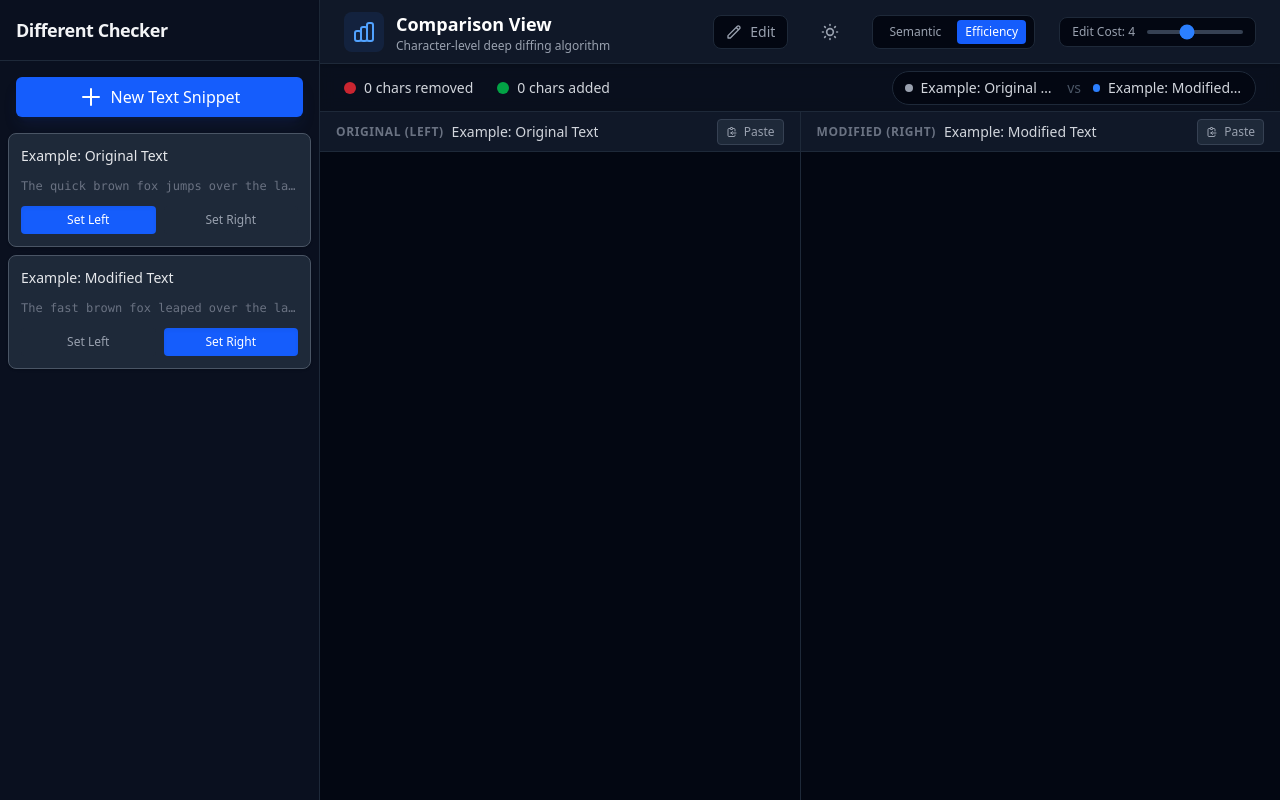
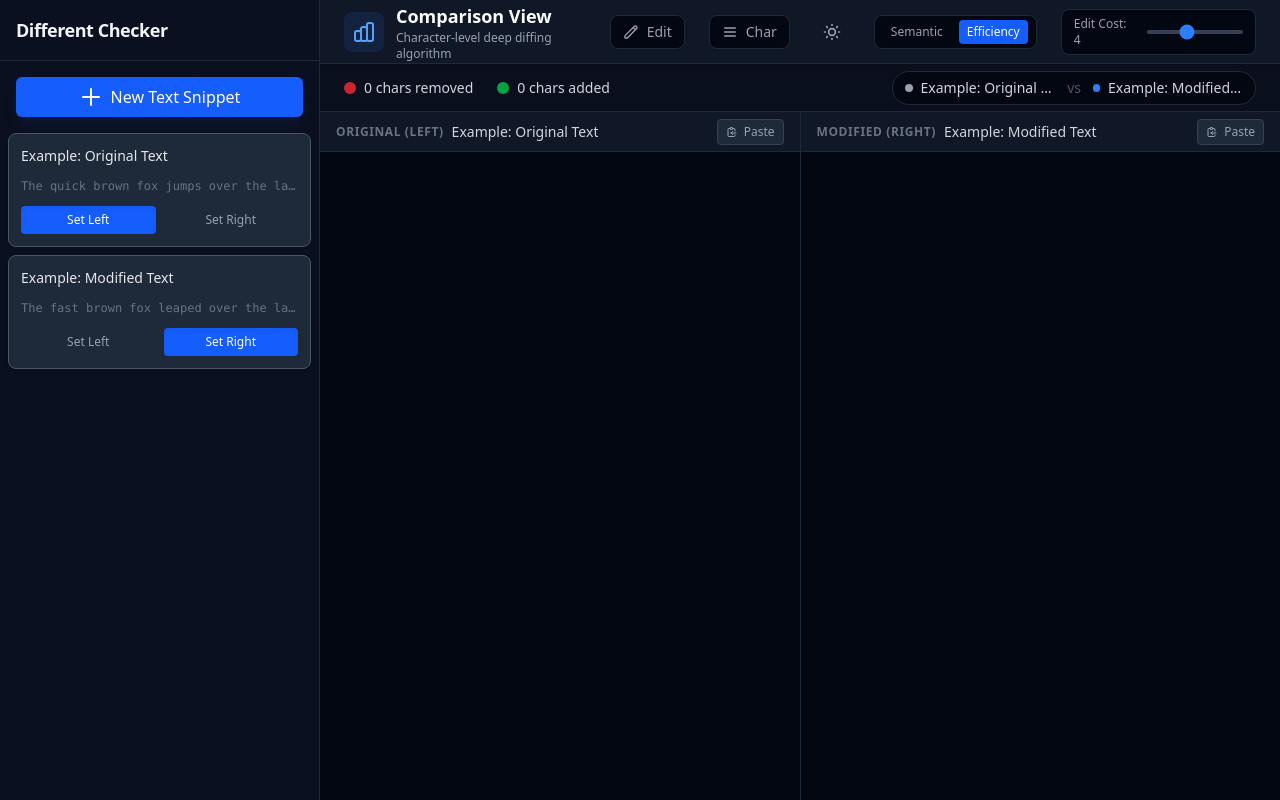
Before and after one commit to Wu-Yijun/diff-checker, a React (Vite) app: page / in a window 1280 px wide. Built offline with nearby package versions, Linux system fonts and the light colour scheme.

Commit message:
add split by line button

```diff
--- a/src/App.tsx
+++ b/src/App.tsx
@@ -55,6 +55,9 @@ export default function App() {
 
   // Edit Mode State
   const [isEditMode, setIsEditMode] = useState<boolean>(false);
+
+  // Split By Line State
+  const [splitByLine, setSplitByLine] = useState<boolean>(false);
 
   useEffect(() => {
     localStorage.setItem('theme', theme);
@@ -218,13 +221,28 @@ export default function App() {
             <button
               onClick={() => setIsEditMode(!isEditMode)}
               className={`flex items-center gap-2 px-3 py-1.5 rounded-lg font-medium text-sm transition-colors ${isEditMode
-                  ? 'bg-blue-600 text-white shadow-md'
-                  : 'bg-gray-100 dark:bg-gray-950 text-gray-600 dark:text-gray-400 hover:text-gray-900 dark:hover:text-gray-200 border border-gray-200 dark:border-gray-800'
+                ? 'bg-blue-600 text-white shadow-md'
+                : 'bg-gray-100 dark:bg-gray-950 text-gray-600 dark:text-gray-400 hover:text-gray-900 dark:hover:text-gray-200 border border-gray-200 dark:border-gray-800'
                 }`}
               title={isEditMode ? 'Switch to View Mode' : 'Switch to Edit Mode'}
             >
               {isEditMode ? <ViewModeIcon className="w-4 h-4" /> : <EditModeIcon className="w-4 h-4" />}
               <span>{isEditMode ? 'View' : 'Edit'}</span>
+            </button>
+
+            {/* Split By Line Toggle */}
+            <button
+              onClick={() => setSplitByLine(!splitByLine)}
+              className={`flex items-center gap-2 px-3 py-1.5 rounded-lg font-medium text-sm transition-colors ${splitByLine
+                ? 'bg-green-600 text-white shadow-md'
+                : 'bg-gray-100 dark:bg-gray-950 text-gray-600 dark:text-gray-400 hover:text-gray-900 dark:hover:text-gray-200 border border-gray-200 dark:border-gray-800'
+                }`}
+              title={splitByLine ? 'Disable Line Split' : 'Enable Line Split'}
+            >
+              <svg className="w-4 h-4" fill="none" viewBox="0 0 24 24" stroke="currentColor">
+                <path strokeLinecap="round" strokeLinejoin="round" strokeWidth={2} d="M4 6h16M4 12h16M4 18h16" />
+              </svg>
+              <span>{splitByLine ? 'Line' : 'Char'}</span>
             </button>
 
             {/* Theme Toggle */}
@@ -280,6 +298,7 @@ export default function App() {
           cleanupMode={cleanupMode}
           onSnippetDrop={handleSnippetDrop}
           isEditMode={isEditMode}
+          splitByLine={splitByLine}
         />
       </div>
 
--- a/src/components/DiffViewer.tsx
+++ b/src/components/DiffViewer.tsx
@@ -11,9 +11,10 @@ interface DiffViewerProps {
   cleanupMode: 'semantic' | 'efficiency';
   onSnippetDrop: (side: 'left' | 'right', snippetId: string) => void;
   isEditMode: boolean;
+  splitByLine: boolean;
 }
 
-export const DiffViewer: React.FC<DiffViewerProps> = ({ leftSnippet, rightSnippet, onUpdateSnippet, editCost, cleanupMode, onSnippetDrop, isEditMode }) => {
+export const DiffViewer: React.FC<DiffViewerProps> = ({ leftSnippet, rightSnippet, onUpdateSnippet, editCost, cleanupMode, onSnippetDrop, isEditMode, splitByLine }) => {
   const [hoveredIndex, setHoveredIndex] = React.useState<number | null>(null);
   const [isCtrlPressed, setIsCtrlPressed] = React.useState(false);
   const [dragOverSide, setDragOverSide] = React.useState<'left' | 'right' | null>(null);
@@ -116,7 +117,8 @@ export const DiffViewer: React.FC<DiffViewerProps> = ({ leftSnippet, rightSnippe
       text1: editableLeft,
       text2: editableRight,
       editCost,
-      cleanupMode
+      cleanupMode,
+      splitByLine
     };
 
     const now = Date.now();
@@ -142,7 +144,7 @@ export const DiffViewer: React.FC<DiffViewerProps> = ({ leftSnippet, rightSnippe
     }
     return;
 
-  }, [editableLeft, editableRight, editCost, cleanupMode, isEditMode]);
+  }, [editableLeft, editableRight, editCost, cleanupMode, isEditMode, splitByLine]);
 
   // // Use worker diff in edit mode, regular diff otherwise
   // const diff = useMemo(() => {
--- a/src/workers/diff.worker.ts
+++ b/src/workers/diff.worker.ts
@@ -27,11 +27,41 @@ function computeDiff(text1: string, text2: string, editCost: number = 4, cleanup
   });
 };
 
+/**
+ * Split diff parts by newlines when splitByLine is enabled.
+ * Each part will be split at newline boundaries, preserving the newline character.
+ */
+function split_diff_parts(parts: DiffPart[], splitByLine: boolean): DiffPart[] {
+  if (!splitByLine) return parts;
+
+  const result: DiffPart[] = [];
+
+  for (const part of parts) {
+    const lines = part.value.split('\n');
+
+    for (let i = 0; i < lines.length; i++) {
+      const line = lines[i];
+      const isLastLine = i === lines.length - 1;
+
+      // Add the line content (if not empty or if it's the last line)
+      if (line.length > 0 || !isLastLine) {
+        result.push({
+          type: part.type,
+          value: line + (isLastLine ? '' : '\n')
+        });
+      }
+    }
+  }
+
+  return result;
+}
+
 export interface DiffWorkerRequest {
   text1: string;
   text2: string;
   editCost: number;
   cleanupMode: 'semantic' | 'efficiency';
+  splitByLine: boolean;
 }
 
 export interface DiffWorkerResponse {
@@ -41,12 +71,13 @@ export interface DiffWorkerResponse {
 
 // Listen for messages from the main thread
 self.addEventListener('message', (e: MessageEvent<DiffWorkerRequest>) => {
-  const { text1, text2, editCost, cleanupMode } = e.data;
+  const { text1, text2, editCost, cleanupMode, splitByLine } = e.data;
 
   try {
     const parts = computeDiff(text1, text2, editCost, cleanupMode);
+    const processedParts = split_diff_parts(parts, splitByLine);
     const response: DiffWorkerResponse = {
-      parts,
+      parts: processedParts,
       timestamp: Date.now()
     };
 
```
